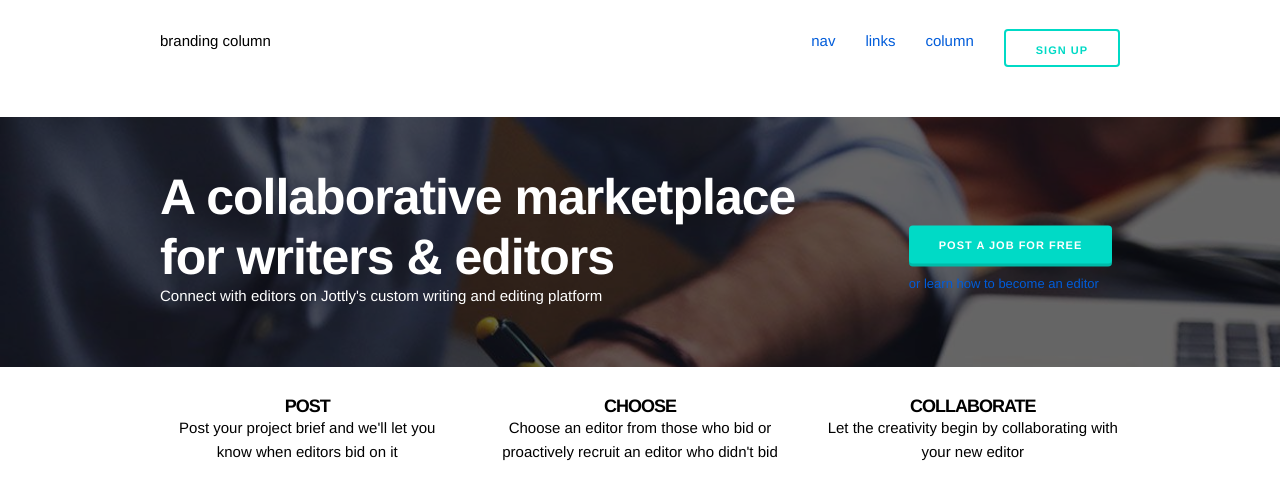
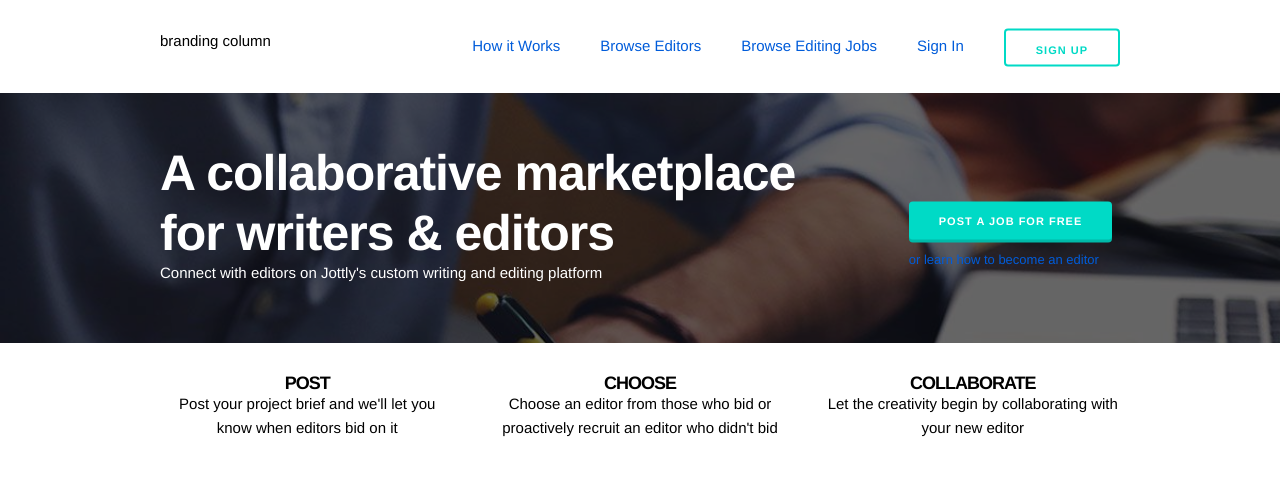
Before and after one commit to astridparisUX/Jottly, a website: page index.html in a window 1280 px wide. Shown: the top 489 px of the page. Drawn offline with Linux system fonts and the light colour scheme.

Commit message:
Vertically aligned navlinks with sign up button

```diff
--- a/css/styles.css
+++ b/css/styles.css
@@ -73,18 +73,48 @@ a {
 }
 
 a:hover {
-  font-weight: 700; /* BOLDING MAKES THIS BIGGER; AFFECTING HERO LINK */
+  background: #ccc;
+  color: #fff;
+  font-weight: 500;
+  border-radius: 2px;
+  cursor: pointer;
+  padding: 5px;
+  box-sizing: border-box;
+  /* FIX */
 }
 
-.header ul {
+#header ul {
   list-style: none;
   float: right;
 }
 
-.header ul li {
+#header ul li {
   display: inline-block;
   float: left;
-  margin: 0 0 0 30px;
+  margin: 0 0 0 40px;
+}
+
+#header ul li div {
+  margin-top: 5px;
+}
+
+#header-nav {
+  position: relative;
+  top:  50%;
+  transform: translateY(20%);
+  padding-top: 1.0rem;
+  padding-bottom: 1.0rem;
+  font-weight: 500;
+  /*
+  FIGURE OUT HOW TO MAKE IT STICKY
+  position: fixed;
+  top: -54px;
+  left: 0;
+  z-index: 9999;
+  width: 100%;
+  background-color: #fff;
+  border-bottom: #ccc solid 1px;
+  */
 }
 
 #hero, #hero-overlay {
@@ -117,6 +147,11 @@ a:hover {
 /* PADDING FOR EACH OF THE MAIN SECTIONS */
 .sections {
   padding-top: 2.85rem;
+  padding-bottom: 1.5rem;
+}
+
+#final-cta {
+  padding-top: 5.0rem;
   padding-bottom: 1.5rem;
 }
 
@@ -215,7 +250,7 @@ input[type="button"].button-primary:focus {
 
 #quotes, #quotes-overlay {
     background-color: rgba(0,219,198,0.5);
-    height: 250px;
+    height: 275px;
     margin: 0;
     padding: 0;
 }
--- a/index.html
+++ b/index.html
@@ -23,18 +23,19 @@
   <body>
 
   <!-- NAVIGATION -->
-  <div class="header">
-    <div class="sections">
+  <div id="header">
+    <div id="header-nav">
       <div class="container">
         <div class="row">
           <div class="three columns">
             branding column
           </div>
-          <div class="five columns u-pull-right">
+          <div class="nine columns u-pull-right">
             <ul>
-              <li><a>nav</a></li>
-              <li><a>links</a></li>
-              <li><a>column</a></li>
+              <li><div><a href="#">How it Works</a></div></li>
+              <li><div><a href="#">Browse Editors</a></div></li>
+              <li><div><a href="#">Browse Editing Jobs</a></li>
+              <li><div><a href="#">Sign In</a></div></li>
               <li><a class="button" href="#">Sign up</a></li>
             </ul>
           </div>
@@ -238,7 +239,7 @@
   </div>
 
   <!-- FINAL CTA -->
-  <div class="sections">
+  <div id="final-cta">
     <div class="container">
       <div class="row">
         <div class="two-thirds column">
```
